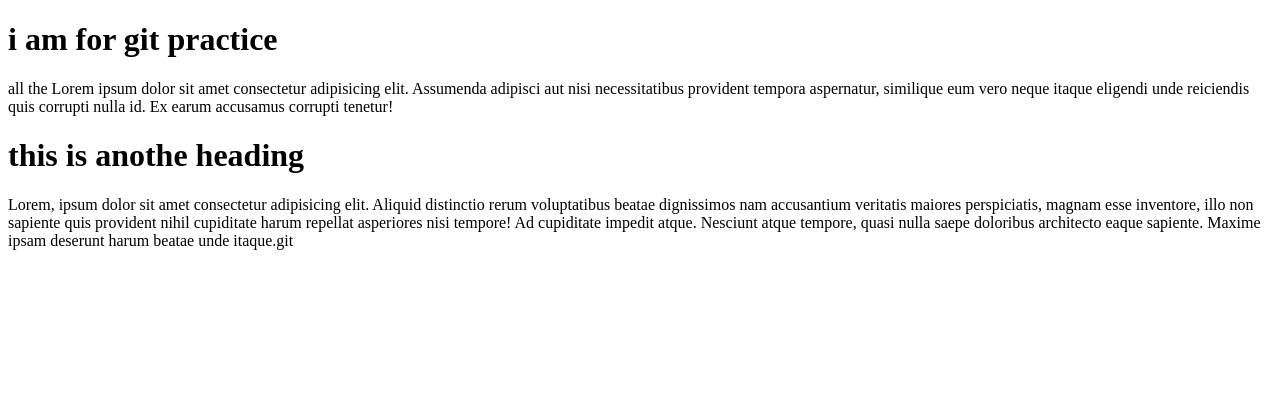
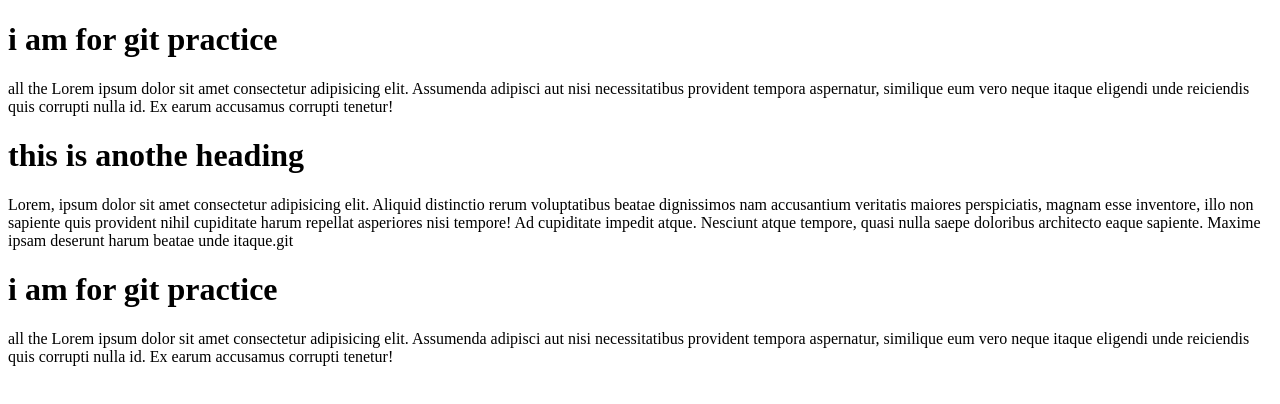
Before and after one commit to babulpro/hossain, a plain HTML site: page index.html in a window 1280 px wide. Drawn offline with Linux system fonts and the light colour scheme.

Commit message:
someUpdated

```diff
--- a/index.html
+++ b/index.html
@@ -11,5 +11,10 @@
 	<p>all the  Lorem ipsum dolor sit amet consectetur adipisicing elit. Assumenda adipisci aut nisi necessitatibus provident tempora aspernatur, similique eum vero neque itaque eligendi unde reiciendis quis corrupti nulla id. Ex earum accusamus corrupti tenetur!</p>
 	<h1>this is anothe heading</h1>
 	<p>Lorem, ipsum dolor sit amet consectetur adipisicing elit. Aliquid distinctio rerum voluptatibus beatae dignissimos nam accusantium veritatis maiores perspiciatis, magnam esse inventore, illo non sapiente quis provident nihil cupiditate harum repellat asperiores nisi tempore! Ad cupiditate impedit atque. Nesciunt atque tempore, quasi nulla saepe doloribus architecto eaque sapiente. Maxime ipsam deserunt harum beatae unde itaque.git</p>
+
+	<h1>i am for git practice</h1>
+	<p>all the  Lorem ipsum dolor sit amet consectetur adipisicing elit. Assumenda adipisci aut nisi necessitatibus provident tempora aspernatur, similique eum vero neque itaque eligendi unde reiciendis quis corrupti nulla id. Ex earum accusamus corrupti tenetur!</p>
+
+
 </body>
 </html>
```
